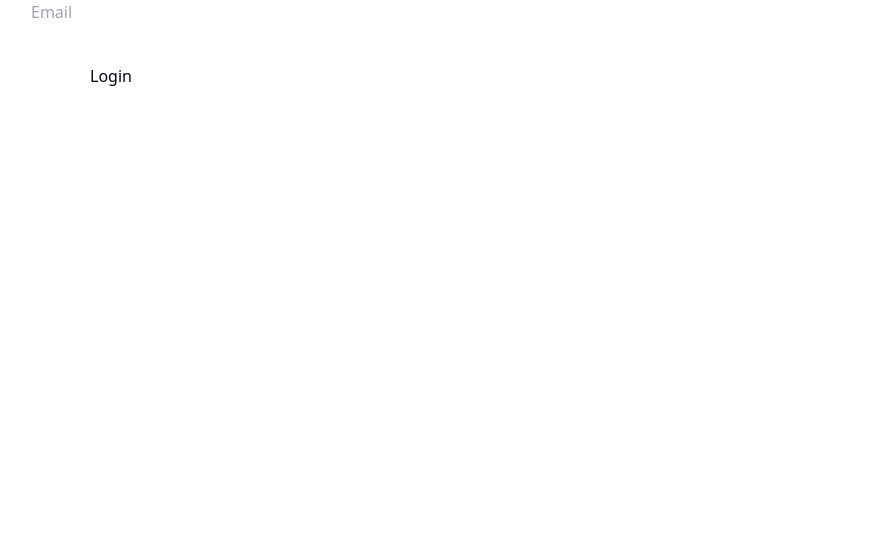
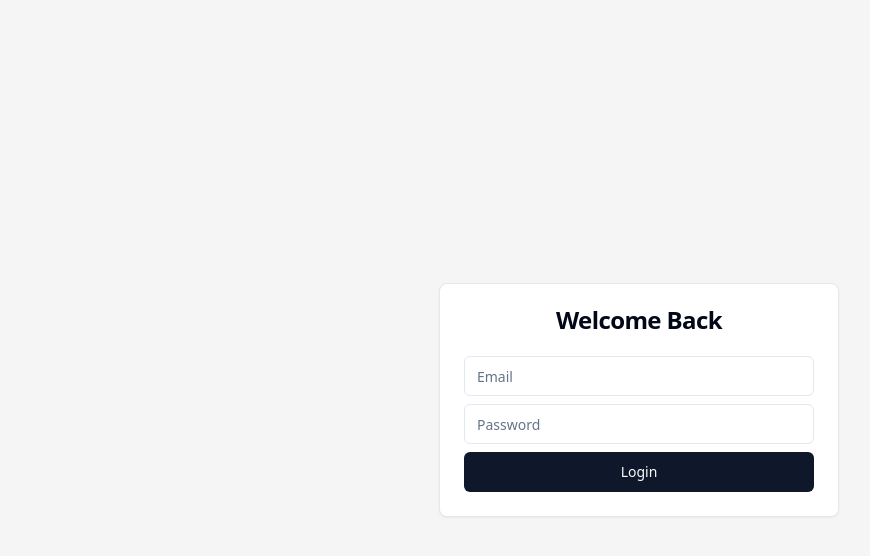
Before and after one commit to Sanjero20/job-tracker, a React app: page /login in a window 1280 px wide. Shown: the top 556 px of the page, without its empty margins (1-871 px from the left). Built offline with nearby package versions, Linux system fonts and the light colour scheme; no server answers; the HTML template or start-up script is replaced by a standard one.

Commit message:
add initial layout for login page

```diff
--- /dev/null
+++ b/src/components/ui/card.tsx
@@ -0,0 +1,79 @@
+import * as React from "react"
+
+import { cn } from "@/lib/utils"
+
+const Card = React.forwardRef<
+  HTMLDivElement,
+  React.HTMLAttributes<HTMLDivElement>
+>(({ className, ...props }, ref) => (
+  <div
+    ref={ref}
+    className={cn(
+      "rounded-lg border bg-card text-card-foreground shadow-sm",
+      className
+    )}
+    {...props}
+  />
+))
+Card.displayName = "Card"
+
+const CardHeader = React.forwardRef<
+  HTMLDivElement,
+  React.HTMLAttributes<HTMLDivElement>
+>(({ className, ...props }, ref) => (
+  <div
+    ref={ref}
+    className={cn("flex flex-col space-y-1.5 p-6", className)}
+    {...props}
+  />
+))
+CardHeader.displayName = "CardHeader"
+
+const CardTitle = React.forwardRef<
+  HTMLParagraphElement,
+  React.HTMLAttributes<HTMLHeadingElement>
+>(({ className, ...props }, ref) => (
+  <h3
+    ref={ref}
+    className={cn(
+      "text-2xl font-semibold leading-none tracking-tight",
+      className
+    )}
+    {...props}
+  />
+))
+CardTitle.displayName = "CardTitle"
+
+const CardDescription = React.forwardRef<
+  HTMLParagraphElement,
+  React.HTMLAttributes<HTMLParagraphElement>
+>(({ className, ...props }, ref) => (
+  <p
+    ref={ref}
+    className={cn("text-sm text-muted-foreground", className)}
+    {...props}
+  />
+))
+CardDescription.displayName = "CardDescription"
+
+const CardContent = React.forwardRef<
+  HTMLDivElement,
+  React.HTMLAttributes<HTMLDivElement>
+>(({ className, ...props }, ref) => (
+  <div ref={ref} className={cn("p-6 pt-0", className)} {...props} />
+))
+CardContent.displayName = "CardContent"
+
+const CardFooter = React.forwardRef<
+  HTMLDivElement,
+  React.HTMLAttributes<HTMLDivElement>
+>(({ className, ...props }, ref) => (
+  <div
+    ref={ref}
+    className={cn("flex items-center p-6 pt-0", className)}
+    {...props}
+  />
+))
+CardFooter.displayName = "CardFooter"
+
+export { Card, CardHeader, CardFooter, CardTitle, CardDescription, CardContent }
--- /dev/null
+++ b/src/components/ui/input.tsx
@@ -0,0 +1,25 @@
+import * as React from "react"
+
+import { cn } from "@/lib/utils"
+
+export interface InputProps
+  extends React.InputHTMLAttributes<HTMLInputElement> {}
+
+const Input = React.forwardRef<HTMLInputElement, InputProps>(
+  ({ className, type, ...props }, ref) => {
+    return (
+      <input
+        type={type}
+        className={cn(
+          "flex h-10 w-full rounded-md border border-input bg-background px-3 py-2 text-sm ring-offset-background file:border-0 file:bg-transparent file:text-sm file:font-medium placeholder:text-muted-foreground focus-visible:outline-none focus-visible:ring-2 focus-visible:ring-ring focus-visible:ring-offset-2 disabled:cursor-not-allowed disabled:opacity-50",
+          className
+        )}
+        ref={ref}
+        {...props}
+      />
+    )
+  }
+)
+Input.displayName = "Input"
+
+export { Input }
--- a/src/layouts/layout.tsx
+++ b/src/layouts/layout.tsx
@@ -3,11 +3,7 @@
 }
 
 function MainLayout({ children }: Props) {
-  return (
-    <div className="min-h-screen">
-      <main className="container m-auto h-full">{children}</main>
-    </div>
-  );
+  return <main className="bg-light flex min-h-screen">{children}</main>;
 }
 
 export default MainLayout;
--- a/src/pages/login/index.tsx
+++ b/src/pages/login/index.tsx
@@ -1,13 +1,16 @@
 import { FormEvent, useState } from "react";
 import { useCookies } from "react-cookie";
 import { useNavigate } from "react-router-dom";
-
 import { loginAccount } from "@/services/auth.service";
+import { Input } from "@/components/ui/input";
+import { Button } from "@/components/ui/button";
+import { Card, CardContent, CardHeader, CardTitle } from "@/components/ui/card";
 
 function LoginPage() {
   const [email, setEmail] = useState("");
   const [password, setPassword] = useState("");
   const [error, setError] = useState("");
+  const [isLoading, setIsLoading] = useState(false);
 
   const [, setCookie] = useCookies();
   const navigate = useNavigate();
@@ -15,41 +18,53 @@
   const handleSubmit = async (e: FormEvent) => {
     e.preventDefault();
 
+    setIsLoading(true);
     const { token, error } = await loginAccount(email, password);
-
-    if (error) {
-      setError(error);
-      return;
-    }
+    setIsLoading(false);
 
     if (token) {
       setCookie("token", token);
       navigate("/");
+    } else {
+      setError(error);
     }
   };
 
   return (
-    <>
-      <form onSubmit={handleSubmit} className="flex w-40 flex-col gap-2">
-        <input
+    <div className="flex flex-1 flex-col items-center justify-center">
+      <Card>
+        <CardHeader>
+          <CardTitle className="text-center">Welcome Back</CardTitle>
+        </CardHeader>
+
+        <CardContent>
+          <form
+            onSubmit={handleSubmit}
+            className="flex w-[350px] flex-col gap-2 bg-white"
+          >
+            <Input
               type="email"
               value={email}
               onChange={(e) => setEmail(e.target.value)}
               placeholder="Email"
             />
 
-        <input
+            <Input
               type="password"
               value={password}
               onChange={(e) => setPassword(e.target.value)}
+              placeholder="Password"
             />
 
-        {error && <p>{error}</p>}
+            {error && <p className="text-error text-sm">* {error}</p>}
 
-        <button type="submit">Login</button>
+            <Button type="submit" disabled={isLoading}>
+              {isLoading ? "Loading..." : "Login"}
+            </Button>
           </form>
-    </>
+        </CardContent>
+      </Card>
+    </div>
   );
 }
-
 export default LoginPage;
--- a/tailwind.config.js
+++ b/tailwind.config.js
@@ -2,10 +2,10 @@
 module.exports = {
   darkMode: ["class"],
   content: [
-    './pages/**/*.{ts,tsx}',
-    './components/**/*.{ts,tsx}',
-    './app/**/*.{ts,tsx}',
-    './src/**/*.{ts,tsx}',
+    "./pages/**/*.{ts,tsx}",
+    "./components/**/*.{ts,tsx}",
+    "./app/**/*.{ts,tsx}",
+    "./src/**/*.{ts,tsx}",
   ],
   prefix: "",
   theme: {
@@ -18,6 +18,9 @@
     },
     extend: {
       colors: {
+        light: "#f5f5f5",
+        dark: "",
+        error: "#ef4444",
         border: "hsl(var(--border))",
         input: "hsl(var(--input))",
         ring: "hsl(var(--ring))",
@@ -74,4 +77,4 @@
     },
   },
   plugins: [require("tailwindcss-animate")],
-}
+};
```
Also changed, not shown: src/styles/globals.css (indentation only). Lines whose indentation alone changed are shown as unchanged.
